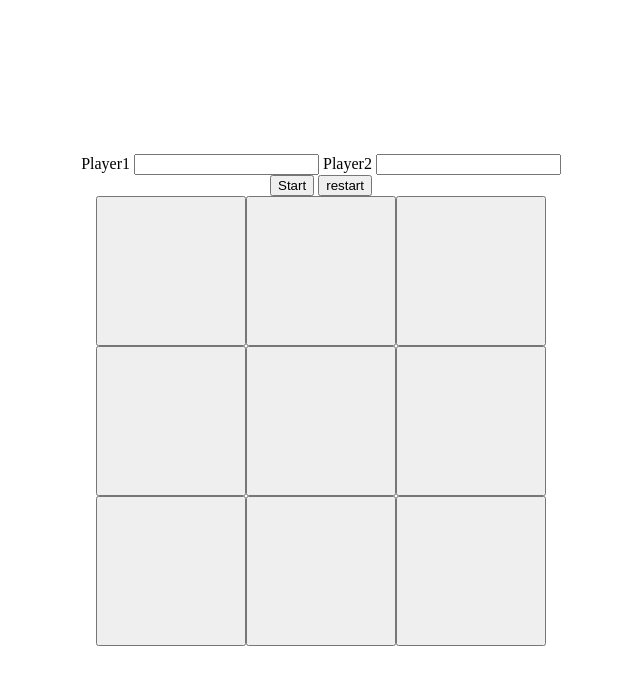
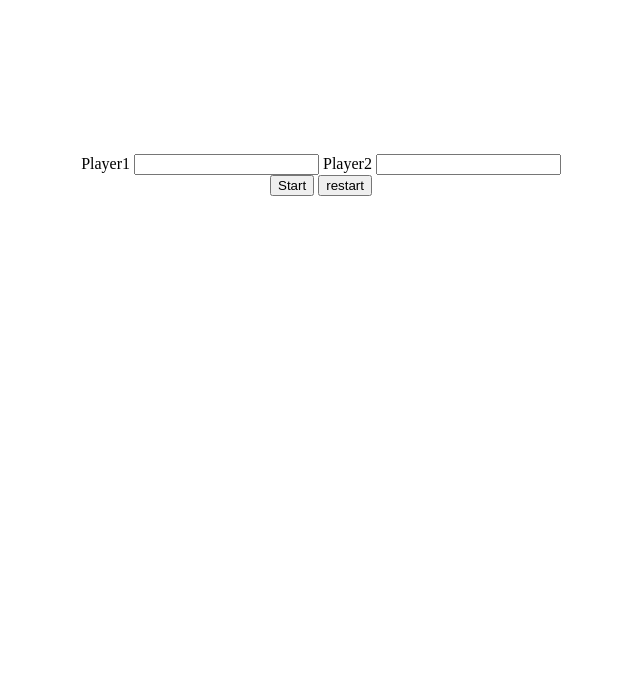
Before and after one commit to Aureatus/TicTacToe, a plain HTML site: page index.html in a window 1280 px wide. Shown: the whole page, without its empty margins (319-959 px from the left). Drawn offline with Linux system fonts and the light colour scheme.

Commit message:
Removed buttons so they can be added in via js

```diff
--- a/index.html
+++ b/index.html
@@ -20,18 +20,7 @@
             <button class="start">Start</button>
             <button class="restart">restart</button>
         </gameStateButtons>
-        <grid id="gameboard">
-            <button></button>
-            <button></button>
-            <button></button>
-            <button></button>
-            <button></button>
-            <button></button>
-            <button></button>
-            <button></button>
-            <button></button>
-
-        </grid>
+        <grid id="gameboard"></grid>
     </container>
 </body>
 </html>
```
